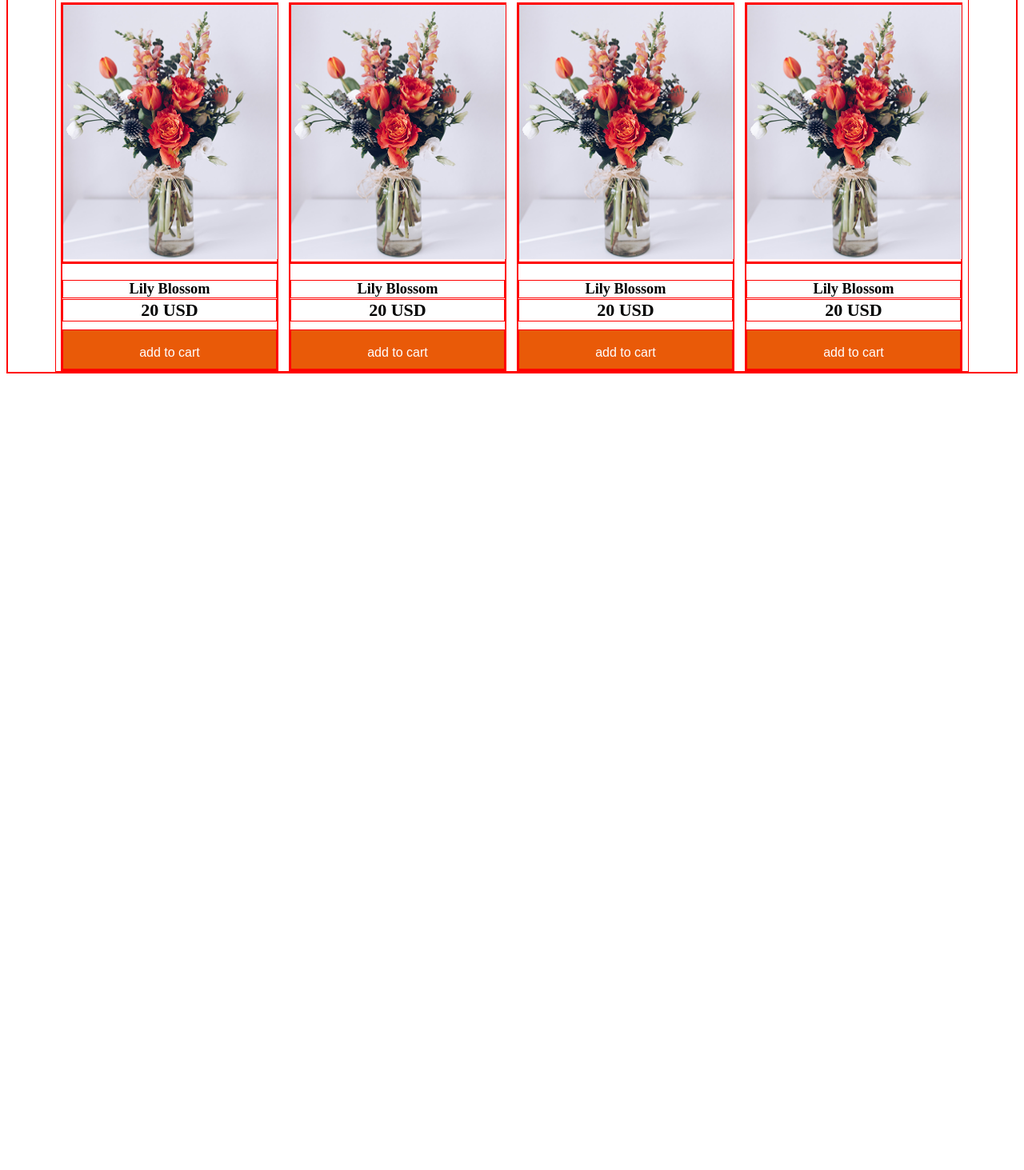
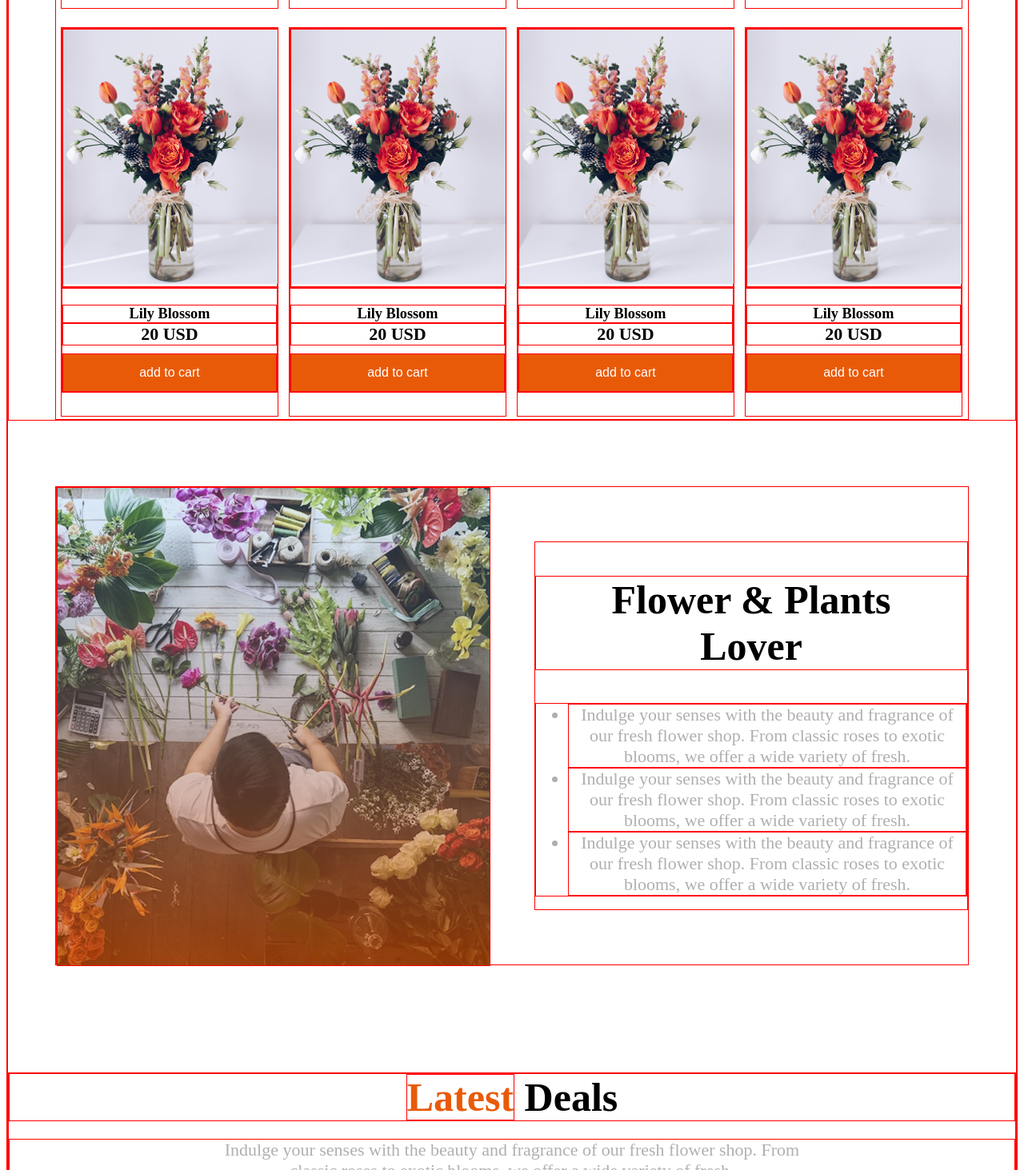
Before and after one commit to abircse220126/B12-A02-flower-responsive, a plain HTML site: page index.html in a window 1280 px wide. Shown: the part 1337-2800 px from the top of the page at 80% size. Before the commit the page ends 1812 px from the top, so only its background shows below. Drawn offline with Linux system fonts and the light colour scheme.

Commit message:
add the plant lover section

```diff
--- a/index.html
+++ b/index.html
@@ -40,7 +40,8 @@
     </header>
     <main>
         <section>
-            <div class="plant-content">
+            <div class="plant-section">
+                            <div class="plant-content">
                 <h2>Our <span class="orrange-color">Plants</span></h2>
                 <p class="font-color">Indulge your senses with the beauty and fragrance of our fresh flower shop. From classic roses to exotic blooms, we offer a wide variety of fresh.</p>
             </div>
@@ -127,6 +128,42 @@
                 </div>
 
             </div>
+
+            </div>
+
+
+            <div class="plant-lover-section disply-flex">
+                <div class="plant-lover-image">
+                    <img src="assets/flower-store.png" alt="">
+                </div>
+                <div class="plant-lover-contant">
+                    <h2>Flower & Plants <br>Lover</h2>
+                    <ul class="l-list">
+                        <li class="font-color">
+                            Indulge your senses with the beauty and fragrance of our fresh flower shop. From classic roses to exotic blooms, we offer a wide variety of fresh.
+                        </li>
+                        <li class="font-color">
+                            Indulge your senses with the beauty and fragrance of our fresh flower shop. From classic roses to exotic blooms, we offer a wide variety of fresh.
+                        </li>
+                        <li class="font-color">
+                            Indulge your senses with the beauty and fragrance of our fresh flower shop. From classic roses to exotic blooms, we offer a wide variety of fresh.
+                        </li>
+                    </ul>
+
+                </div>
+
+            </div>
+
+            <div class="latest-deals">
+                <h1><span class="orrange-color">Latest</span>  Deals</h1>
+                <p class="font-color">
+                    Indulge your senses with the beauty and fragrance of our fresh flower shop. From <br>classic roses to exotic blooms, we offer a wide variety of fresh.
+                </p>
+
+
+            </div>
+
+
         </section>
     </main>
 </body>
--- a/style/style.css
+++ b/style/style.css
@@ -1,5 +1,6 @@
 body *{
     border: 1px solid red;
+    text-align: center;
 }
 
 /* common Style */
@@ -20,7 +21,8 @@ body *{
     color: #E95A08;
 }
 .font-color{
-    color: #000000;
+    color: #00000050;
+    font-size: 1.375rem;
 }
 .Lily-Blossom{
     color: #111111;
@@ -119,7 +121,8 @@ body *{
     padding: auto;
     row-gap: 20px;
     max-width: 1140px;
-    max-height: 999.88px;
+    height: 62.5rem;
+    /* max-height: 999.88px; */
     margin: 0 auto;
     margin-top: 35px;
     display: grid;
@@ -157,13 +160,54 @@ body *{
 }
 .add-to-cart-btn{
     width: 100%;
-    height: 50px;
+    padding: 14px 50px;
+    /* height: 50px; */
     /* margin-top:-20px; */
 
 }
+.plant-lover-section{
+    max-width: 1140px;
+    max-height: 597px;
+    align-items: center;
+    justify-content: space-between;
+    margin: 0 auto;
+    margin-top:5.125rem;
+}
+.plant-lover-image{
+    max-width: 540px;
+    max-height: 597px;
+}
+.plant-lover-image img{
+    width: 100%;
+    height: 100%;
+}
+.plant-lover-contant{
+    max-width: 540px;
+    max-height: 521px;
+}
 
-
-
+.plant-lover-contant h2{
+    font-size: 3.125rem;
+    font-weight: bold;
+}
+.l-list li{
+    font-size:1.375rem ;
+}
+.latest-deals{
+    max-width: 100%;
+    max-height: 138px;
+    text-align: center;
+    margin-top: 134px;
+}
+.latest-deals h1{
+    font-size:3.125rem;
+    font-weight: bold;
+    margin-top: 0;
+    margin-bottom: 0;
+}
+.latest-deals-p{
+    margin-top: 0px;
+}
 
 
 
@@ -193,9 +237,11 @@ body *{
 
 
  /* plant section */
+
 .plant-image{
     display: grid;
     grid-template-columns: repeat(2,1fr);
+    height: auto;
 }
 .plant-content{
     margin-top: 60px;
@@ -204,4 +250,24 @@ body *{
    margin-inline: 5px;
 }
 
+
+/* plant lover section */
+
+.plant-lover-section{
+    flex-direction: column;
+    height: auto;
 }
+.plant-lover-contant{
+    margin-top: -20px;
+}
+.plant-lover-contant ul{
+    margin-top: -30px;
+}
+
+/* latest -deals */
+.latest-deals{
+     margin-top: 28.125rem;
+}
+
+
+}
```
